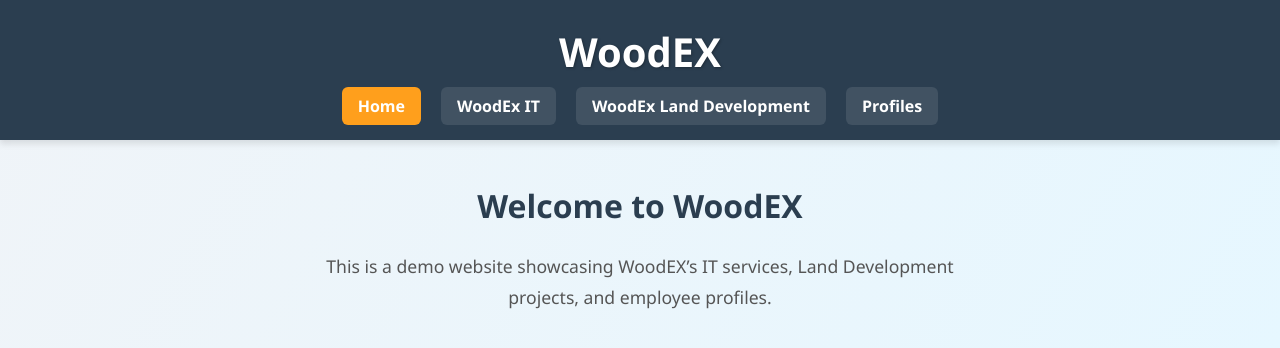
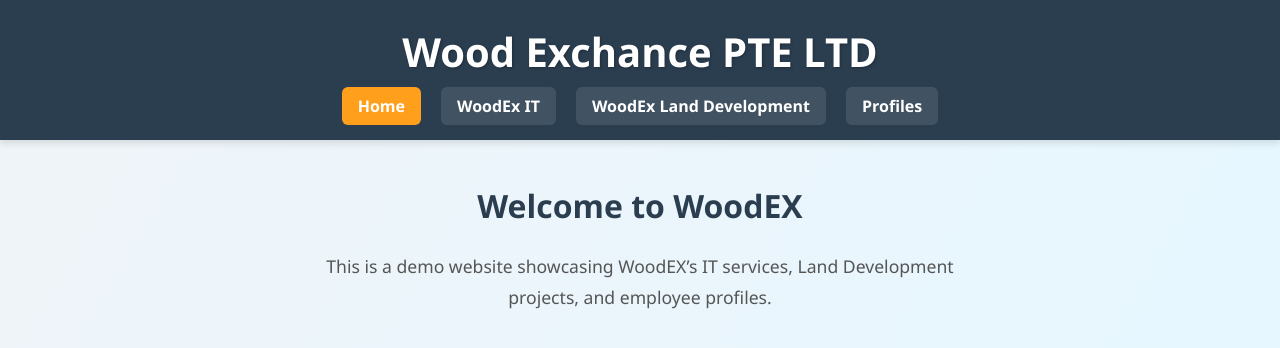
Before and after one commit to Zayn199807/WoodEx, a plain HTML site: page index.html in a window 1280 px wide. Drawn offline with Linux system fonts and the light colour scheme; files whose address does not match are found by name.

Commit message:
Test Live Change HEading

```diff
--- a/index.html
+++ b/index.html
@@ -8,7 +8,7 @@
 </head>
 <body>
     <header>
-        <h1>WoodEX</h1>
+        <h1>Wood Exchance PTE LTD</h1>
         <nav>
             <ul>
                 <li><a href="index.html">Home</a></li>
```
